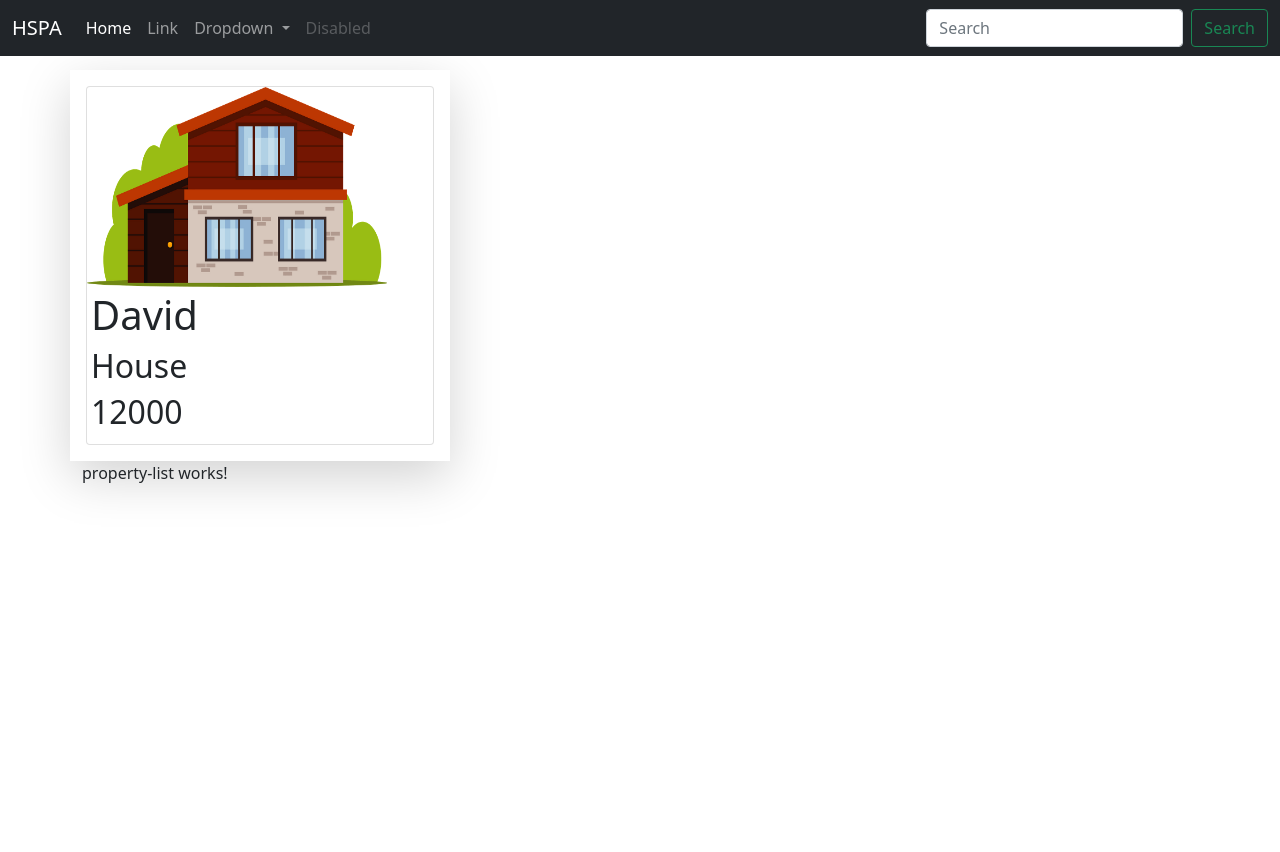
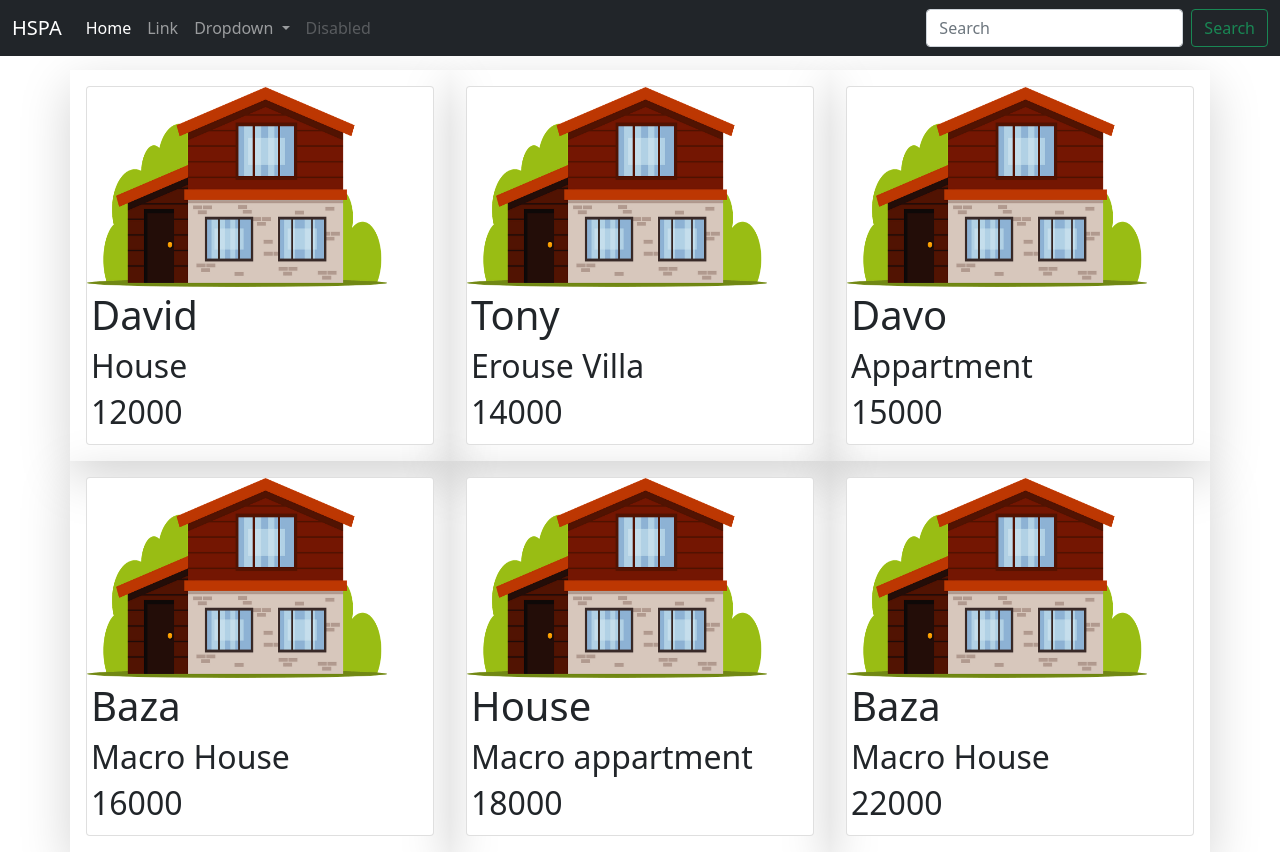
Before and after one commit to dmork123/HSPA, an Angular app: page / in a window 1280 px wide. Before the commit the page ends 800 px from the top, so only its background shows below. Built offline with nearby package versions, Linux system fonts and the light colour scheme.

Commit message:
added propertyList

```diff
--- a/src/app/app.component.html
+++ b/src/app/app.component.html
@@ -1,5 +1,4 @@
 <app-nav-bar></app-nav-bar>
 <div class="container" style="margin-top: 70px;">
-  <app-property-card></app-property-card>
   <app-property-list></app-property-list>
 </div>
--- a/src/app/property/property-card/property-card.component.html
+++ b/src/app/property/property-card/property-card.component.html
@@ -1,12 +1,9 @@
-<div class="row">
-  <div class="shadow-lg col-sm-4 p-3">
-    <div class="card" >
-      <img class="propImg" src="assets/images/house_default.png">
-      <div class="card-body p-1">
-        <h1>{{Proprty.Name}}</h1>
-        <h2> {{Proprty.Type}} </h2>
-        <h2> {{Proprty.Price}} </h2>
-      </div>
-    </div>
+
+<div class="card" >
+  <img class="propImg" src="assets/images/house_default.png">
+  <div class="card-body p-1">
+    <h1>{{property.Name}}</h1>
+    <h2> {{property.Type}} </h2>
+    <h2> {{property.Price}} </h2>
   </div>
 </div>
--- a/src/app/property/property-card/property-card.component.ts
+++ b/src/app/property/property-card/property-card.component.ts
@@ -1,4 +1,4 @@
-import { Component } from "@angular/core";
+import { Component, Input } from "@angular/core";
 
 @Component({
   selector: 'app-property-card',
@@ -8,12 +8,6 @@
   styleUrls: ['property-card.component.css']
 })
 export class PropertyCardComponent {
-
-  Proprty: any = {
-    "Id": 1,
-    "Type": "House",
-    "Name" : "David",
-    "Price": 12000
-  }
+@Input() property: any
 
 }
--- a/src/app/property/property-list/property-list.component.html
+++ b/src/app/property/property-list/property-list.component.html
@@ -1 +1,5 @@
-<p>property-list works!</p>
+<div class="row">
+  <div *ngFor="let property of properties" class="shadow-lg col-sm-4 p-3">
+    <app-property-card [property]="property"></app-property-card>
+  </div>
+</div>
--- a/src/app/property/property-list/property-list.component.ts
+++ b/src/app/property/property-list/property-list.component.ts
@@ -7,6 +7,45 @@
 })
 export class PropertyListComponent implements OnInit {
 
+  properties: Array<any> = [
+    {
+      "Id": 1,
+      "Type": "House",
+      "Name" : "David",
+      "Price": 12000
+    },
+    {
+      "Id": 2,
+      "Type": "Erouse Villa",
+      "Name" : "Tony",
+      "Price": 14000
+    },
+    {
+      "Id": 3,
+      "Type": "Appartment ",
+      "Name" : "Davo",
+      "Price": 15000
+    },
+    {
+      "Id": 4,
+      "Type": "Macro House",
+      "Name" : "Baza",
+      "Price": 16000
+    },
+    {
+      "Id": 5,
+      "Type": "Macro appartment",
+      "Name" : "House",
+      "Price": 18000
+    },
+    {
+      "Id": 6,
+      "Type": "Macro House",
+      "Name" : "Baza",
+      "Price": 22000
+    }
+]
+
   constructor() { }
 
   ngOnInit(): void {
```
